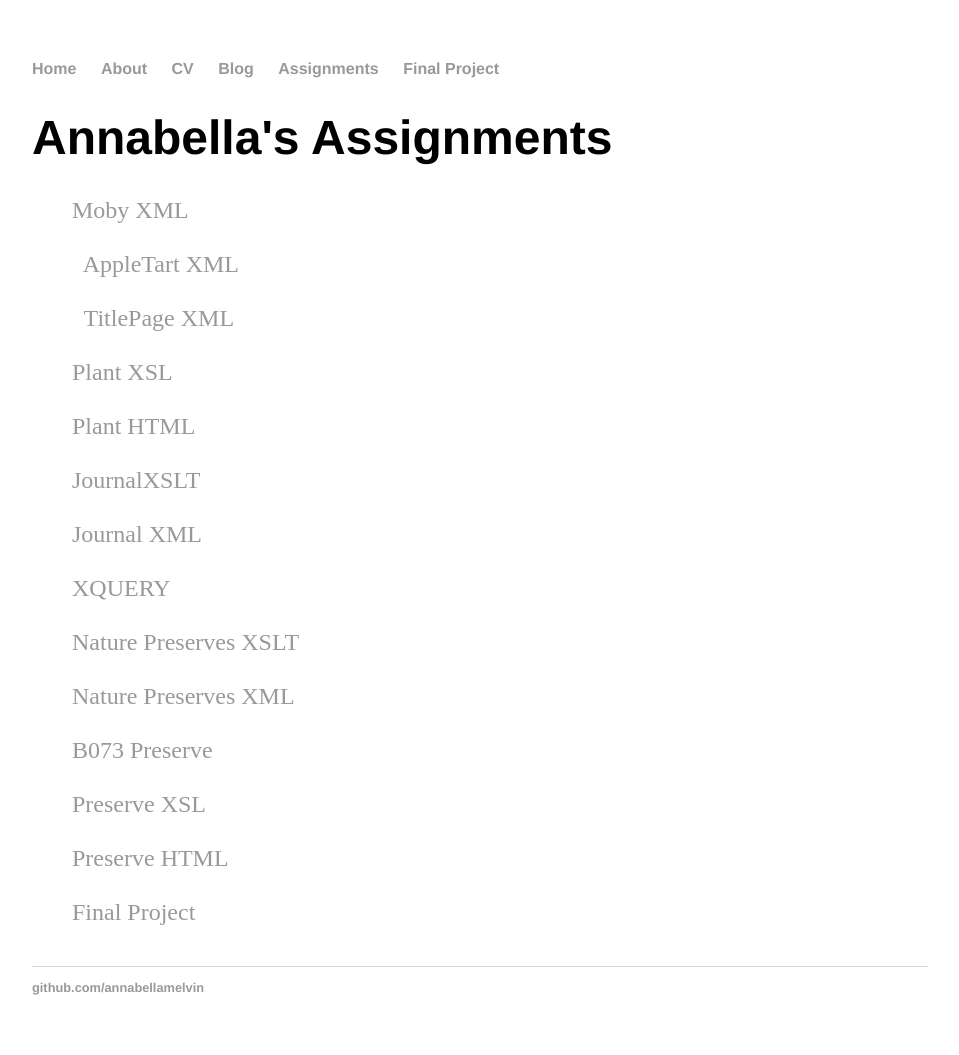
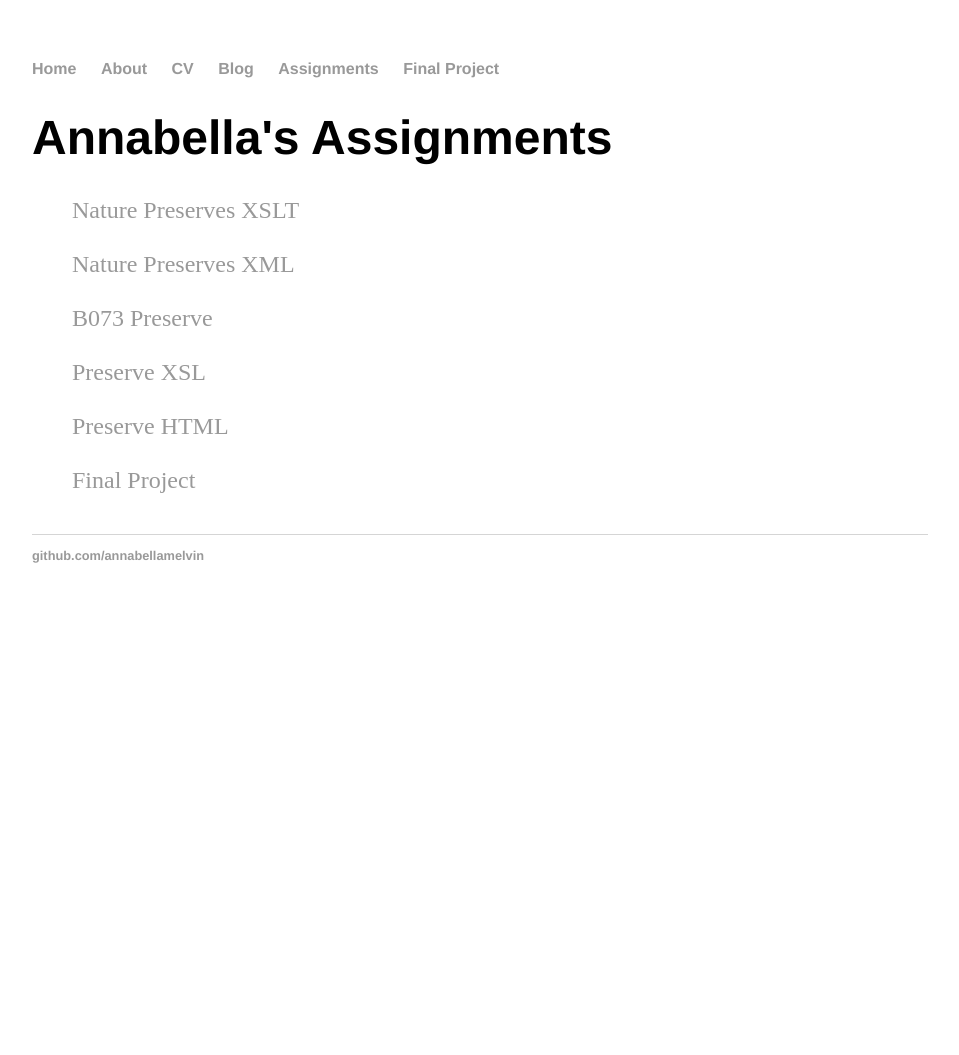
Before and after one commit to annabellamelvin/annabellamelvin.github.io, a Jekyll site: the page built from assignments/index.html, in a window 1280 px wide. Shown: the whole page, without its empty margins (160-1119 px from the left). Built offline with Jekyll 4.4.1, drawn with Linux system fonts in a browser that asks for light colours; after the commit the page ends 900 px from its top, so only the background shows below that.

Commit message:
Update index.html

```diff
--- a/assignments/index.html
+++ b/assignments/index.html
@@ -5,14 +5,7 @@ title: "Annabella's Assignments"
 	<h1>{{ page.title }}</h1>
 	<ul class="posts">
 
-		<a href="moby_dick.xml"> Moby XML</a><br></br>
-		<a href="apple_tart.xml"> AppleTart XML</a><br></br>
-		<a href="titlepage.xml"> TitlePage XML</a><br></br>
-		<a href="plantcatalog.xsl"> Plant XSL</a><br></br>
-		<a href="plantcatalog.html"> Plant HTML</a><br></br>
-		<a href="journal_r.xsl"> JournalXSLT</a><br></br>
-		<a href="research_journals2.xml"> Journal XML</a><br></br>
-		<a href="xquery_homework.xquery"> XQUERY</a><br></br>
+
 		<a href="naturepreserves.xsl"> Nature Preserves XSLT</a><br></br>
 		<a href="DPR_NaturePreserves_001(1).xml"> Nature Preserves XML</a><br></br>
 		<a href="B073_208.html"> B073 Preserve</a><br></br>
@@ -21,15 +14,7 @@ title: "Annabella's Assignments"
 		<a href="/parks"> Final Project</a>
 
 		{% for post in site.homework %}
-		<li><span>{{ post.date | date_to_string }}</span> » <a href="{{/moby_dick.xml}}" title="{{moby_dick.xml }}">{{moby_dick.xml}}</a>
-		<span>{{ post.date | date_to_string }}</span> » <a href="{{/apple_tart.xml}}" title="{{apple_tart.xml}}">{{apple_tart.xml}}</a>
-		<span>{{ post.date | date_to_string }}</span> » <a href="{{/titlepage.xml}}" title="{{titlepage.xml}}">{{titlepage.xml}}</a>
-		<span>{{ post.date | date_to_string }}</span> » <a href="{{/plantcatalog.xsl}}" title="{{plantcatalog.xsl}}">{{plantcatalog.xsl}}</a>
-		<span>{{ post.date | date_to_string }}</span> » <a href="{{/plantcatalog.html}}" title="{{plantcatalog.html}}">{plantcatalog.html}}</a>
-		<span>{{ post.date | date_to_string }}</span> » <a href="{{/journal_r.xsl}}" title="{{journal_r.xsl}}">{{JournalXSLT}}</a>
-		<span>{{ post.date | date_to_string }}</span> » <a href="{{/research_journals2.xml}}" title="{{research_journals2.xml}}">{plantcatalog.html}}</a>
-		<span>{{ post.date | date_to_string }}</span> » <a href="{{/xquery_homework.xquery}}" title="{{xquery_homework.xquery}}">{xquery_homework.xquery}}</a>
-		<span>{{ post.date | date_to_string }}</span> » <a href="{{/naturepreserves.xsl}}" title="{{naturepreserves.xsl}}">{naturepreserves.xsl}}</a>
+		<li><span>{{ post.date | date_to_string }}</span> » <a href="{{/naturepreserves.xsl}}" title="{{naturepreserves.xsl}}">{naturepreserves.xsl}}</a>
 		<span>{{ post.date | date_to_string }}</span> » <a href="{{/DPR_NaturePreserves_001(1).xml}}" title="{{DPR_NaturePreserves_001(1).xml}}">{DPR_NaturePreserves_001(1).xml}}</a>
 		<span>{{ post.date | date_to_string }}</span> » <a href="{{/parks/B073_208.html}}" title="{{B073_208.html}}">{B073_208.html}}</a>
 		<span>{{ post.date | date_to_string }}</span> » <a href="{{/nature_table.xsl}}" title="{{nature_table.xsl}}">{nature_table.xsl}}</a>
```
